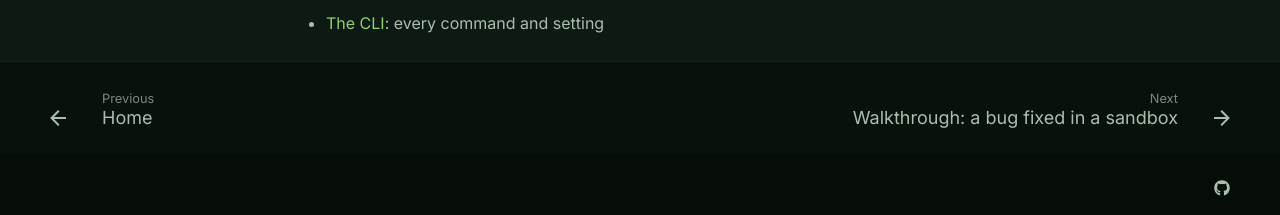
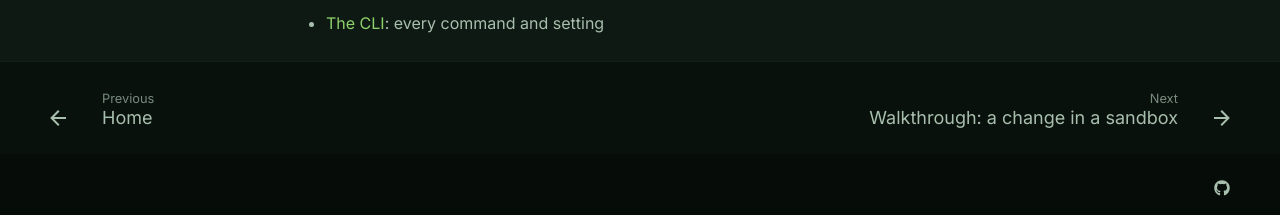
Before and after one commit to rossedman/limabean, an MkDocs documentation site: the page built from docs/getting-started.md, in a window 1280 px wide and 900 px high, scrolled down 3645 px. Shown: the part 682-897 px from the top of the window. Built offline with MkDocs 1.6.1 and Material for MkDocs 9.7.7, drawn with Linux system fonts in a browser that asks for light colours; comment, search, counter and statistics services are not loaded.

Commit message:
Name the walkthrough for what it now shows
Co-Authored-By: Claude Opus 5.5 <noreply@anthropic.com>
Claude-Session: https://claude.ai/code/session_012CmKmVf18wFFWsPa64eeD8

```diff
--- a/mkdocs.yml
+++ b/mkdocs.yml
@@ -22,7 +22,7 @@ nav:
   - Home: index.md
   - Get started: getting-started.md
   - Claude:
-      - "Walkthrough: a bug fixed in a sandbox": walkthrough.md
+      - "Walkthrough: a change in a sandbox": walkthrough.md
       - Claude and MCP: mcp.md
       - Claude Desktop SSH connections: claude-desktop.md
   - Guides:
```
Also changed, not shown: README.md (+1 -1 lines).
